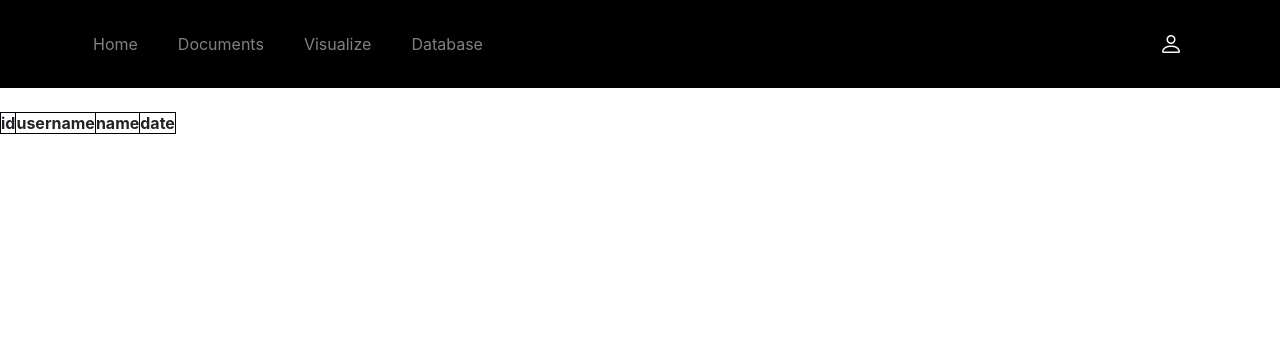
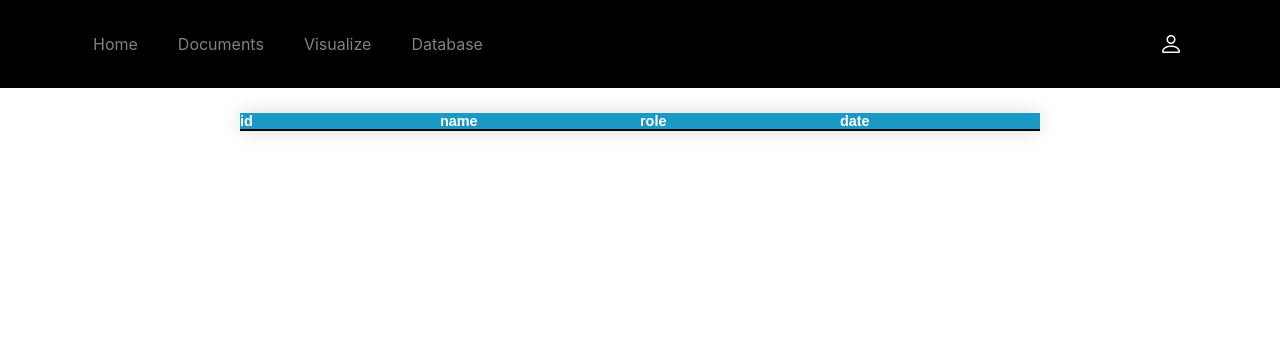
Before and after one commit to garenpham/BC-Centre-for-Aquatic-Health-Sciences, a Python web app: template app/templates/public/view_users.html in a window 1280 px wide. Shown: the top 348 px of the page. Run offline with Jinja, Linux system fonts and the light colour scheme; the template is opened without the code that fills it, so the values that code supplies are empty; some libraries are stand-ins or nearby versions.

Commit message:
Add home, login, register, view_users HTML + CSS

```diff
--- a/app/templates/public/view_users.html
+++ b/app/templates/public/view_users.html
@@ -1,20 +1,53 @@
 <style>
-	table,
-	th,
+    table {
+        border-collapse: collapse;
+        margin: 25px 0;
+        margin-left: auto;
+        margin-right: auto;
+        font-size: 0.9em;
+        font-family: sans-serif;
+        min-width: 400px;
+        box-shadow: 0 0 20px rgba(0, 0, 0, 0.15);
+    }
+    th {
+        background-color: #1a98c6;
+        color: #ffffff;
+        text-align: left;
+        column-width: 200px;
+    }
     td {
         border: 1px solid black;
         border-collapse: collapse;
+        padding: 12px 15px;
     }
+
+    tbody tr {
+        border-bottom: 1px solid #dddddd;
+    }
+
+    tbody tr:nth-of-type(even) {
+        background-color: #8fbdcc;
+    }
+
+    tbody tr:last-of-type {
+        border-bottom: 2px solid #000000;
+    }
+
 </style>
 
-{% extends "public/templates/public_template.html" %} {% block title %} View
-Users {% endblock %} {% block main %}
+{% extends "public/templates/public_template.html" %}
+{% block main %}
+<html>
+    <title>
+        View Users
+    </title>
+
     <body>
         <table>
             <tr>
                 <th>id</th>
-			<th>username</th>
                 <th>name</th>
+                <th>role</th>
                 <th>date</th>
             </tr>
 
@@ -22,10 +55,13 @@ Users {% endblock %} {% block main %}
                 <tr>
                     <td>{{user.id}}</td>
                     <td>{{user.username}}</td>
-			<td>{{user.name}}</td>
+                    <td>{{user.role}}</td>
                     <td>{{user.date}}</td>
                 </tr>
                 {%endfor%}
+
         </table>
     </body>
+
+</html>
 {% endblock %}
```
Also changed, not shown: app/templates/public/home.html (+7 -6 lines), app/templates/public/login.html (+19 -12 lines), app/templates/public/register.html (+19 -9 lines). Lines whose indentation alone changed are shown as unchanged.
